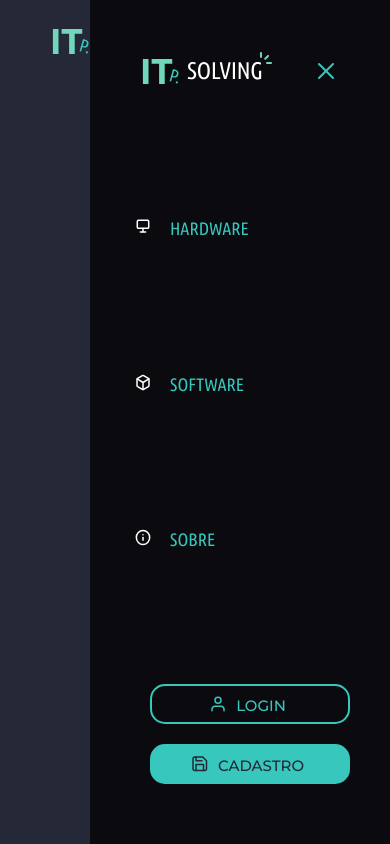
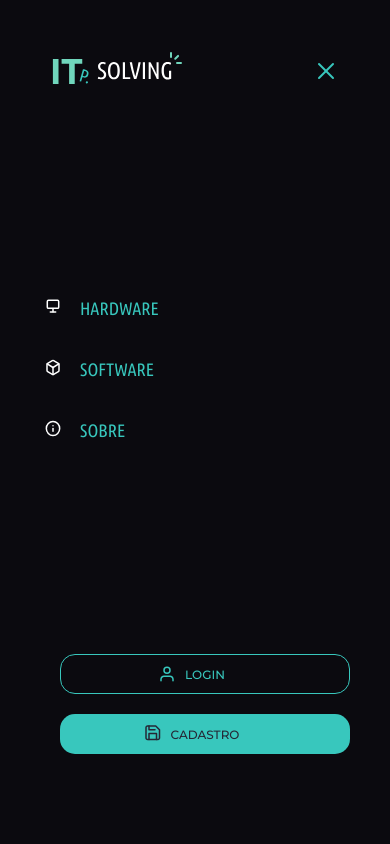
Before and after one commit to DarlanMpaz/ITpSolving, a plain HTML site: page index.html in a window 390 px wide. Both pictures are taken after a click on the icon 346 px from the left and 42 px from the top of the page. Drawn offline with Linux system fonts and the light colour scheme.

Commit message:
Ajuste botões e modal mobile

```diff
--- a/index.html
+++ b/index.html
@@ -20,8 +20,8 @@
             </nav>
         </div>
         <div class="buttons" id="buttons">
-            <button class="button primary-button"><img class="icon" src="./assets/icons/user2.svg"> LOGIN</button>
-            <button class="button secondary-button"><img class="icon" src="./assets/icons/save2.svg"> CADASTRO</button>
+            <button class="button terciary-button"><img class="icon" src="./assets/icons/user.svg"> LOGIN</button>
+            <button class="button terciary-button"><img class="icon" src="./assets/icons/save3.svg"> CADASTRO</button>
         </div>
 
         <!--MOBILE-->
@@ -36,10 +36,12 @@
             <h1><img src="./assets/logo.svg" alt="ITpSolving"></h1>
             <i id="close-button" class="menu-button"><img src="./assets/icons/close.svg"></i>
         </div>
-        <a href="#"><img class="icon" src="./assets/icons/monitor.svg"> HARDWARE</a>
-        <a href="#"><img class="icon" src="./assets/icons/cube.svg"> SOFTWARE</a>
-        <a href="#"><img class="icon" src="./assets/icons/info.svg"> SOBRE</a>
-        <div>
+        <div class="links">
+            <a href="#"><img class="icon" src="./assets/icons/monitor.svg"> HARDWARE</a>
+            <a href="#"><img class="icon" src="./assets/icons/cube.svg"> SOFTWARE</a>
+            <a href="#"><img class="icon" src="./assets/icons/info.svg"> SOBRE</a>
+        </div>
+        <div class="buttons">
             <button class="button primary-button"><img class="icon" src="./assets/icons/user.svg"> LOGIN</button>
             <button class="button secondary-button"><img class="icon" src="./assets/icons/save.svg"> CADASTRO</button>
         </div>
--- a/styles/components/buttons.css
+++ b/styles/components/buttons.css
@@ -1,10 +1,7 @@
 .primary-button {
     background: none;
-    border: 2px solid var(--primary);
-    font-size: var(--button-size);
-    font-family: var(--secondary-font);
+    border: 1px solid var(--primary);
     color: var(--primary);
-    transition: var(--default-transition);
 }
 
 .primary-button:hover {
@@ -15,35 +12,44 @@
 .secondary-button {
     background: var(--primary);
     border: none;
-    font-size: var(--button-size);
-    font-family: var(--secondary-font);
     color: var(--background);
-    transition: var(--default-transition);
 }
 
 .secondary-button:hover {
     background-color: var(--white);
 }
 
+.terciary-button {
+    background: none;
+    border: none;
+    color: var(--white);
+}
+
+.terciary-button:hover {
+    background: var(--primary);
+    border: none;
+    color: var(--background);
+}
+
 .button {
     margin: 10px;
     width: 100%;
-    min-width: 140px;
+    min-width: 120px;
+    max-width: 300px;
     height: 40px;
     min-height: 40px;
     border-radius: 15px;
     cursor: pointer;
     outline: none;
     position: relative;
+    font-size: var(--button-size);
+    font-family: var(--secondary-font);
+    transition: var(--default-transition);
 }
 
 button img {
-    position: relative;
-    transform: translateX(-5px);
-    top: 2px;
+    position: absolute;
+    transform: translateX(-1.8em);
+    top: 10px;
     transition: var(--default-transition);
 }
-
-button:hover img {
-    filter: grayscale(2)
-}
--- a/styles/components/modal.css
+++ b/styles/components/modal.css
@@ -6,11 +6,11 @@
     flex-direction: column;
     align-items: stretch;
     justify-content: space-between;
-    height: 100vh;
+    height: 100%;
     background: var(--black);
     padding: 50px;
     margin: 0;
-    width: 300px;
+    width: 100%;
     transition: ease-in-out;
 }
 
@@ -18,6 +18,10 @@
     margin: 10px 30px;
     font-size: var(--mobile-size);
     position: relative;
+}
+
+.mobile-menu a:hover {
+    color: var(--white);
 }
 
 .mobile-menu a img {
@@ -31,3 +35,18 @@
     justify-content: space-between;
     align-items: center;
 }
+
+.mobile-menu .links {
+    display: flex;
+    flex-direction: column;
+    align-items: inherit;
+    justify-content: space-between;
+}
+
+.mobile-menu .links a {
+    margin: 20px 30px;
+}
+
+.mobile-menu .buttons {
+    margin-bottom: 30px;
+}
--- a/styles/components/variables.css
+++ b/styles/components/variables.css
@@ -9,7 +9,7 @@
 
     /*TEXT-SIZES*/
     --link-size: 16px;
-    --button-size: 15px;
+    --button-size: 12px;
     --paragraph-size: 15px;
     --mobile-size: 18px;
 
@@ -18,5 +18,5 @@
     --secondary-font: 'Montserrat';
 
     /*TRANSITION*/
-    --default-transition: ease-out 0.3s;
+    --default-transition: 0.1s;
 }
```
Also changed, not shown: assets/icons/save3.svg (added).
